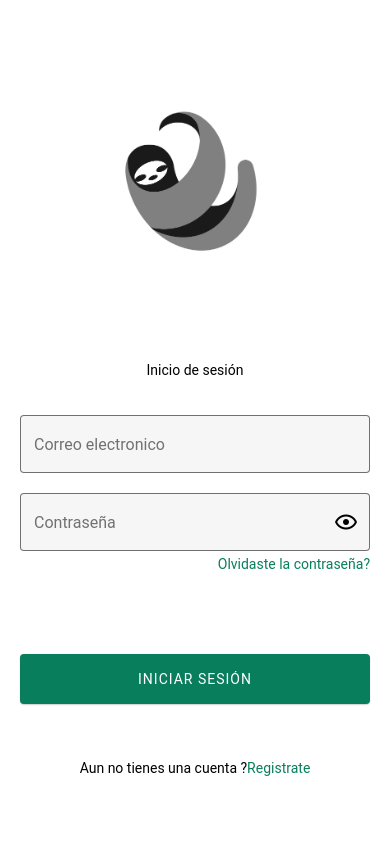
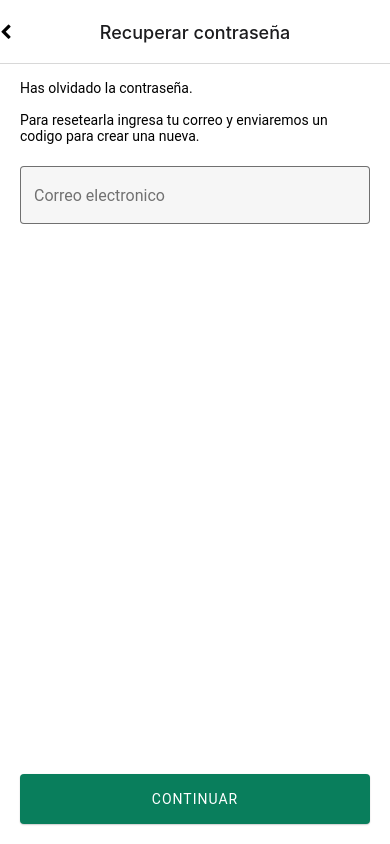
Before and after one commit to reinel215/chuwie-app, a React Native app: screen /ForgotPassword in a window 390 px wide. Built offline with nearby package versions, Linux system fonts and the light colour scheme.

Commit message:
ready recover password design view

```diff
--- a/src/components/Navigation/AuthNavigator/AuthNavigator.tsx
+++ b/src/components/Navigation/AuthNavigator/AuthNavigator.tsx
@@ -7,6 +7,7 @@ import FontAwesome from '@expo/vector-icons/FontAwesome'
 import { TouchableOpacity } from "react-native";
 import { INavigationScreenProp } from "../../../types/share/ITextInput/INavigationScreenProp";
 import { NavigationProp, useNavigation } from "@react-navigation/native";
+import { ForgotPassword } from "../../Screen/ForgotPassword/ForgotPassword";
 
 const Stack = createNativeStackNavigator();
 
@@ -37,6 +38,21 @@ export const AuthNavigator = () => {
                     )
                 }}
             />
+
+
+            <Stack.Screen
+                name="ForgotPassword"
+                component={ForgotPassword}
+                options={{
+                    title: "Recuperar contraseña",
+                    headerTitleAlign: "center",
+                    headerLeft: () => (
+                        <TouchableOpacity onPress={() => navigation.goBack()} >
+                            <FontAwesome name="chevron-left" size={16} />
+                        </TouchableOpacity>
+                    )
+                }}
+            />
         </Stack.Navigator>
     )
 }
--- /dev/null
+++ b/src/components/Organism/ForgotPasswordForm/ForgotPasswordForm.tsx
@@ -0,0 +1,54 @@
+import React from "react";
+import { useForm } from "react-hook-form";
+import { StyleSheet, View } from "react-native";
+import { Text } from "react-native-paper";
+import { CustomButton } from "../../Atoms/CustomButton/CustomButton";
+import { OutlinedTextInput } from "../../Atoms/OutlinedTextInput/OutlinedTextInput";
+
+
+
+export const ForgotPasswordForm = () => {
+
+    const { control } = useForm();
+
+    return (
+        <View style={styles.container}>
+
+            <Text style={styles.verticalMargin}>Has olvidado la contraseña.</Text>
+
+            <Text style={styles.verticalMargin}>Para resetearla ingresa tu correo y enviaremos un codigo para crear una nueva. </Text>
+
+            <View style={styles.verticalMargin}>
+                <OutlinedTextInput
+                    label="Correo electronico"
+                    control={control}
+                    name="email"
+                />
+            </View>
+
+            <View style={styles.buttonWrapper} >
+                <CustomButton text={"Continuar"} onPress={() => { }} />
+            </View>
+        </View>
+    )
+}
+
+
+
+
+
+const styles = StyleSheet.create({
+    container: {
+        flex: 1,
+        paddingTop: 16
+    },
+    verticalMargin: {
+        marginBottom: 16
+    },
+    buttonWrapper: {
+        flex: 1,
+        justifyContent: "flex-end",
+        marginBottom: 20,
+        minHeight: 50
+    }
+});
--- a/src/components/Organism/LoginForm/LoginForm.tsx
+++ b/src/components/Organism/LoginForm/LoginForm.tsx
@@ -45,7 +45,7 @@ export const LoginForm = () => {
 
 
                 <View style={styles.forgotPasswordTextWrapper}>
-                    <LinkButton text="Olvidaste la contraseña?" onPress={() => { }} />
+                    <LinkButton text="Olvidaste la contraseña?" onPress={() => navigation.navigate("ForgotPassword")} />
                 </View>
 
 
--- a/src/components/Organism/RegisterForm/RegisterForm.tsx
+++ b/src/components/Organism/RegisterForm/RegisterForm.tsx
@@ -18,7 +18,7 @@ export const RegisterForm = () => {
             <ScrollView>
                 <Text style={styles.verticalMargin}>Crea una cuenta</Text>
 
-                <Text style={styles.verticalMargin}>Al crear una cuenta podras; reportar incidentes que pongan en peligro a las perezas,  </Text>
+                <Text style={styles.verticalMargin}>Al crear una cuenta podras; reportar incidentes que pongan en peligro a las perezas, hacer un seguimiento del rescate y ver otras perezas rescatadas </Text>
 
 
                 <View style={styles.verticalMargin}>
--- /dev/null
+++ b/src/components/Screen/ForgotPassword/ForgotPassword.tsx
@@ -0,0 +1,13 @@
+import React from "react";
+import { SafeAreaWrapper } from "../../Atoms/SafeAreaWrapper/SafeAreaWrapper";
+import { ForgotPasswordForm } from "../../Organism/ForgotPasswordForm/ForgotPasswordForm";
+
+
+
+export const ForgotPassword = () => {
+    return (
+        <SafeAreaWrapper edges={["left", "right"]}>
+            <ForgotPasswordForm />
+        </SafeAreaWrapper>
+    )
+}
```
